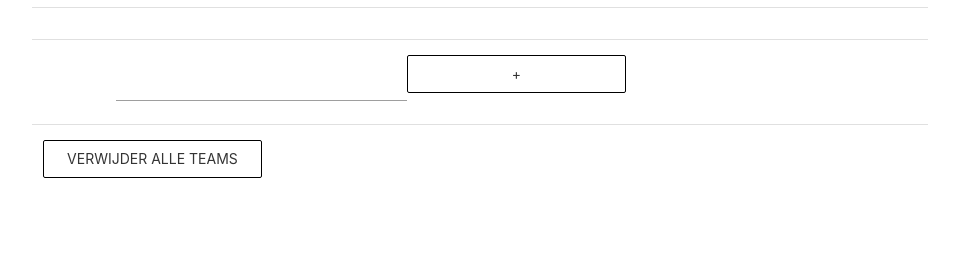
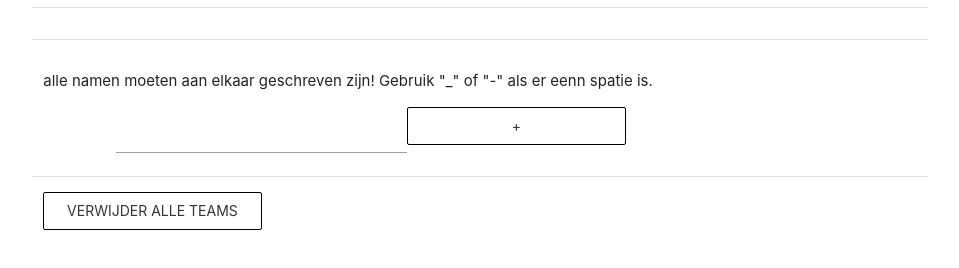
Before and after one commit to GregoryHeylen/Kwinten-Zuipbeker, a plain HTML site: page index.html in a window 1280 px wide. Shown: the part 150-418 px from the top of the page, without its empty margins (160-1119 px from the left). Drawn offline with nearby package versions, Linux system fonts and the light colour scheme.

Commit message:
message bijgevoegt om bug te vermijden

```diff
--- a/assets/app.js
+++ b/assets/app.js
@@ -50,6 +50,8 @@ $(document).ready(function() {
 
     $('.addScore').on("click", function() {
         var team = $(this).val();
+
+        console.log(team)
         var toeTeVoegenScore = parseInt($('#' + team).val())
         console.log(toeTeVoegenScore)
         if(toeTeVoegenScore === '' || Number.isInteger(toeTeVoegenScore) == false){
--- a/index.html
+++ b/index.html
@@ -19,6 +19,7 @@
     <div class="col l12" id="teams">
     </div>
     <p class="divider col l12"></p>
+    <p class="col l12">alle namen moeten aan elkaar geschreven zijn! Gebruik "_" of "-" als er eenn spatie is.</p>
     <div class="col l12">
         <input id="teamNaamNieuw" name="teamNaamNieuw" class="col l4 border offset-l1" type="text">
         <a id="addTeam" class="btn-flat border center col l3">+</a>
```
